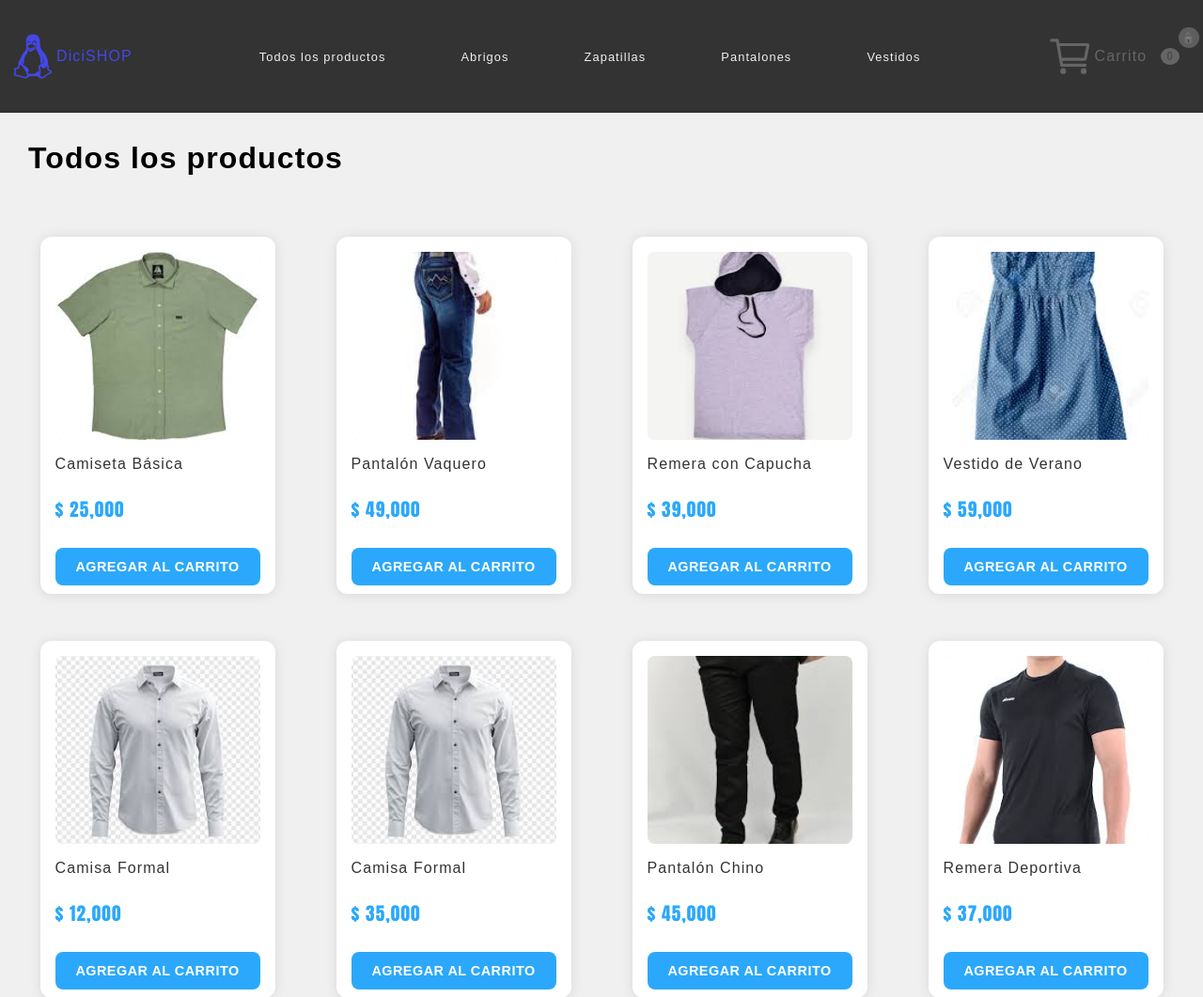
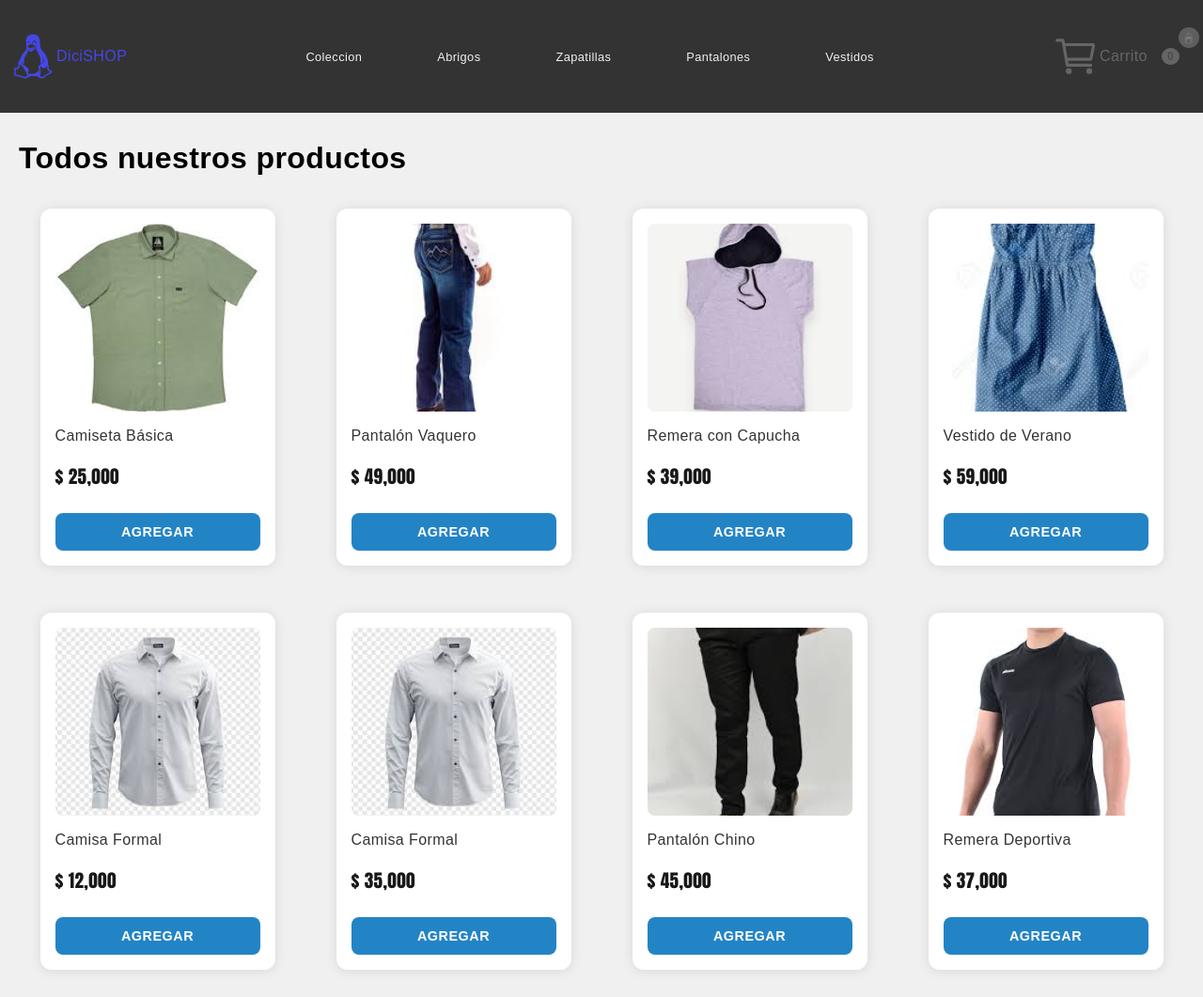
Before and after one commit to Nicodici/Ecommerce-NicolasDiCiuccio, a plain HTML site: page public/index.html in a window 1280 px wide. Shown: the top 1061 px of the page at 94% size. Drawn offline with nearby package versions, Linux system fonts and the light colour scheme.

Commit message:
actualizacion cart y css

```diff
--- a/assets/css/style.css
+++ b/assets/css/style.css
@@ -37,32 +37,32 @@ ul {
 }
 
 .li-button {
-  border: none; /* Remove border */
-  padding: 10px 20px; /* Padding around the text */
-  text-align: center; /* Center the text */
-  text-decoration: none; /* Remove underline */
-  font-size: 16px; /* Font size */
-  cursor: pointer; /* Change cursor to pointer on hover */
+  border: none;
+  padding: 10px 20px;
+  text-align: center;
+  text-decoration: none;
+  font-size: 16px;
+  cursor: pointer;
   background-color: transparent;
 }
 
 .li-span {
   color: #f0f0f0;
-  font-size: 0.8rem; /* Font size */
-  padding: 10px 20px; /* Padding around the text */
-  text-align: center; /* Center the text */
-  text-decoration: none; /* Remove underline */
-  cursor: pointer; /* Change cursor to pointer on hover */
+  font-size: 0.8rem;
+  padding: 10px 20px;
+  text-align: center;
+  text-decoration: none;
+  cursor: pointer;
   background-color: transparent;
-  border-radius: 5px; /* Rounded corners */
-  transition: all 0.3s ease-in-out; /* Smooth transition */
+  border-radius: 5px;
+  transition: all 0.3s ease-in-out;
 }
 
 .li-span:hover {
-  color: #00ac7c; /* Change text color on hover */
-  border-radius: 5px; /* Rounded corners */
-  font-size: 0.9rem; /* Font size */
-  transition: all 0.3s ease-in-out; /* Smooth transition */
+  color: #3157ff;
+  border-radius: 5px;
+  font-size: 0.9rem;
+  transition: all 0.3s ease-in-out;
 }
 
 #number {
@@ -91,26 +91,26 @@ html {
 .titulos {
   display: flex;
   justify-content: left;
+  margin: 30px 20px 0px 20px;
 }
 .titulo-p {
   font-family: "Varela Round", sans-serif;
   color: #000000;
   font-size: 2rem;
-  margin: 30px;
 }
 
 /* css de los cards */
 
 .card {
   position: relative;
-  width: 280px;           /* Ancho fijo */
-  height: 380px;          /* Alto fijo */
+  width: 280px;
+  height: 380px;
   box-shadow: 0px 1px 13px rgba(0, 0, 0, 0.1);
   cursor: pointer;
   transition: all 120ms;
   display: flex;
   flex-direction: column;
-  align-items: stretch;   /* Elementos ocupan todo el ancho */
+  align-items: stretch;
   background: #fff;
   padding: 1rem;
   margin: 15px;
@@ -157,16 +157,15 @@ html {
   overflow: hidden;
 }
 
+
 .card .title {
   font-family: Arial, Helvetica, sans-serif;
   font-size: 1rem;
   font-weight: 500;
   color: #333;
   line-height: 1.2;
-  display: -webkit-box;
   -webkit-line-clamp: 2;  /* Máximo 2 líneas */
   line-clamp: 2;          /* Propiedad estándar */
-  -webkit-box-orient: vertical;
   overflow: hidden;
   text-overflow: ellipsis;
   margin: 0;
@@ -174,14 +173,14 @@ html {
 
 /* Contenedor del precio */
 .price-container {
-  margin: 0.5rem 0;
+  margin: 0.2rem 0;
 }
 
 .card .price {
   font-family: Impact, Haettenschweiler, "Arial Narrow Bold", sans-serif;
   font-size: 1.2rem;
   font-weight: bold;
-  color: #2ba8fb;
+  color: #181818;
   margin: 0;
 }
 
@@ -189,10 +188,12 @@ html {
 .button-container {
   margin-top: auto;      /* Empuja el botón hacia abajo */
   padding-top: 1rem;
+  display:flex;
+  justify-content: center;
 }
 
 .card:hover {
-  transform: translateY(-3px);
+  transform: translateY(-1px);
   box-shadow: 0px 5px 20px rgba(0, 0, 0, 0.15);
 }
 
@@ -207,7 +208,7 @@ html {
   padding: 12px 20px;
   border: none;
   border-radius: 8px;
-  background-color: #2ba8fb;
+  background-color: #2384c5;
   color: #ffffff;
   font-weight: 600;
   font-size: 0.9rem;
@@ -215,12 +216,12 @@ html {
   transition: all 0.3s ease;
   text-transform: uppercase;
   letter-spacing: 0.5px;
-}
+  }
 
 .productAddBtn:hover {
   background-color: #1e96e8;
   box-shadow: 0 4px 15px rgba(43, 168, 251, 0.3);
-  transform: translateY(-2px);
+  transform: translateY(-1px);
 }
 
 .productAddBtn:active {
@@ -276,16 +277,12 @@ html {
 
 .list-size .item-list-button {
   cursor: pointer;
-
   padding: 0.5rem;
   background-color: var(--zinc-800);
-
   font-size: 0.75rem;
   color: var(--light);
-
   border: 2px solid var(--zinc-800);
   border-radius: 0.25rem;
-
   transition: all 0.3s ease-in-out;
 }
 
@@ -294,9 +291,7 @@ html {
 }
 .item-list-button:focus {
   background-color: var(--primary);
-
   border: 2px solid var(--primary-shadow);
-
   box-shadow: inset 0px 1px 4px var(--primary-shadow);
 }
 
@@ -305,13 +300,6 @@ html {
   align-items: center;
   gap: 1rem;
 }
-
-.price {
-  font-size: 1.5rem;
-  font-weight: 500;
-  color: var(--light);
-}
-
 .cart-button .cart-icon {
   width: 1rem;
 }
@@ -322,7 +310,7 @@ html {
   box-sizing: inherit;
   padding: 0;
   margin: 0;
-  letter-spacing: 1.1px;
+  letter-spacing: 0.4px;
 }
 
 .navig {
@@ -680,7 +668,7 @@ html {
   grid-area: precio;
   font-size: 1.1rem;
   font-weight: 700;
-  color: #2ba8fb;
+  color: #071925;
   text-align: right;
   margin: 0;
 }
--- a/js/modules/carrito.js
+++ b/js/modules/carrito.js
@@ -1,4 +1,3 @@
-
 let productsCart = JSON.parse(localStorage.getItem("products-in-cart"));
 
 const cartEmpty = document.getElementById("cartEmpty");
@@ -33,7 +32,7 @@ function renderCart(products) {
             <p class="product-quantity">Cant: ${product.cantidad}</p>
             <p class="product-price">$${product.precio.toLocaleString()}</p>
             <button class="delete-btn" id="${product.id}">
-                <img src="./img/delete.png" alt="Eliminar">
+                <img src="../assets/img/delete.png" alt="Eliminar">
             </button>
         </div>
         `;
--- a/js/modules/main.js
+++ b/js/modules/main.js
@@ -13,7 +13,6 @@ const numberCart = document.querySelector("#number");
 let arrayCart = JSON.parse(localStorage.getItem("products-in-cart")) || [];
 const cartLink = document.querySelector("#cart-link");
 const navDiv = document.querySelector(".nav-div:last-child"); // Selector correcto para el nav-div del carrito
-
 // <<<<<<<<<<<<<QuerySelectors>>>>>>>>>>>
 
 
@@ -41,7 +40,7 @@ function cargarProductos(productos) {
           <p class="price">$ ${producto.precio.toLocaleString()}</p>
         </div>
         <div class="button-container">
-          <button class="productAddBtn" id="${producto.id}">Agregar al carrito</button>
+          <button class="productAddBtn" id="${producto.id}">Agregar</button>
         </div>
       </div>
     </div>`
@@ -56,13 +55,14 @@ function cargarProductos(productos) {
 cargarProductos(productosRopa);
 
 let prodFilters = [];
+
 //filtro por categorias
 botonesCategorias.forEach(button => {
   button.addEventListener('click', (e) => {
 
     if (e.currentTarget.id === "filterAll") {
       prodFilters = productosRopa;
-      tituloPrincipal.innerHTML = "Todos los productos";
+      tituloPrincipal.innerHTML = "Todos nuestros productos";
     } else {
       prodFilters = productosRopa.filter(producto => producto.categoria.id.toLowerCase() === e.currentTarget.id);
       tituloPrincipal.innerHTML = prodFilters[0].categoria.nombre; // muestra el nombre de la primera categoría del filtro
@@ -83,11 +83,30 @@ function actButtons() {
 }
 
 let sumCartLst = 0;
+
+// Función para manejar click en carrito vacío
+function handleEmptyCartClick(e) {
+  e.preventDefault();
+  console.log(e);
+
+    Toastify({
+      text: "⚠️ Agrega productos al carrito para continuar",
+      duration: 3000,
+      gravity: "top",
+      position: "center",
+      backgroundColor: "#ff6b6b",
+      className: "warning-toast",
+      stopOnFocus: true,
+    }).showToast();
+
+  return false;
+}
+
+//funcion que verifica el local storage y actualiza el carrito.
 const cartLocalStorage = () => {
   const productsCart = JSON.parse(localStorage.getItem("products-in-cart"));
 
   if (productsCart && productsCart.length > 0) {
-    // Hay productos en el carrito - HABILITAR
     sumCartLst = productsCart.reduce((acc, product) => acc + product.cantidad, 0);
 
     // Habilitar el nav-div del carrito
@@ -97,37 +116,31 @@ const cartLocalStorage = () => {
     navDiv.style.cursor = "pointer";
     navDiv.classList.remove("cart-disabled");
 
-    // Remover evento de click bloqueado si existe
+    // IMPORTANTE: Remover todos los event listeners del carrito vacío
+    cartLink.removeEventListener('click', handleEmptyCartClick);
     cartLink.onclick = null;
 
+    console.log('Carrito habilitado - productos encontrados:', sumCartLst);
   } else {
-    // No hay productos - BLOQUEAR
     sumCartLst = 0;
 
-    // Bloquear el nav-div del carrito
+    // Configurar carrito como vacío pero MANTENER eventos
     cartLink.href = "#";
-    navDiv.style.pointerEvents = "none";
     navDiv.style.opacity = "0.5";
     navDiv.style.cursor = "not-allowed";
     navDiv.classList.add("cart-disabled");
 
-    // Prevenir navegación y mostrar mensaje
-    cartLink.onclick = (e) => {
-      e.preventDefault();
+    // NO bloquear pointer events para permitir el click
+    navDiv.style.pointerEvents = "auto";
 
-      // Mostrar notificación con Toastify
-      Toastify({
-        text: "⚠️ Agrega productos al carrito para continuar",
-        duration: 3000,
-        gravity: "top",
-        position: "center",
-        backgroundColor: "#ff6b6b",
-        className: "warning-toast",
-        stopOnFocus: true,
-      }).showToast();
+    // Limpiar eventos previos antes de agregar nuevos
+    cartLink.onclick = null;
+    cartLink.removeEventListener('click', handleEmptyCartClick);
 
-      return false;
-    };
+    // Agregar nuevo event listener
+    cartLink.addEventListener('click', handleEmptyCartClick);
+
+    console.log('Carrito deshabilitado - sin productos');
   }
 
   console.log("cantidad de productos en el local storage", sumCartLst);
@@ -145,20 +158,19 @@ function AddToCart(e) {
   //busco por id si algun producto tiene el valor del idbutton y lo guardo en una variable
   const productoAgregado = productosRopa.find(producto => producto.id == idButton);
 
-
   //verifico si el array tiene el elemento, si lo tiene sumo la cantidad (buscando por index), sino le asigno cant=1 y lo pusheo
   if (arrayCart.some(producto => producto.id == idButton)) {
-
     const index = arrayCart.findIndex(producto => producto.id == idButton)
     arrayCart[index].cantidad++;
-
   } else {
     productoAgregado.cantidad = 1;
     arrayCart.push(productoAgregado);
-
   }
 
   localStorage.setItem("products-in-cart", JSON.stringify(arrayCart));
+
+  console.log('Producto agregado al localStorage:', arrayCart);
+  console.log('Ejecutando cartLocalStorage() después de agregar...');
 
   cartLocalStorage();
 
--- a/public/index.html
+++ b/public/index.html
@@ -33,7 +33,7 @@
             <ion-icon class="icon" name="logo-tux"></ion-icon>DiciSHOP
           </div>
           <ul class="menu">
-            <li><button id="filterAll" class="li-button" ><span class="li-span">Todos los productos</span></button></li>
+            <li><button id="filterAll" class="li-button" ><span class="li-span">Coleccion</span></button></li>
             <li><button id="camisetas" class="li-button" ><span class="li-span">Abrigos</span></button></li>
             <li><button id="zapatillas" class="li-button" ><span class="li-span">Zapatillas</span></button></li>
             <li><button id="pantalones" class="li-button" ><span class="li-span">Pantalones</span></button></li>
@@ -55,7 +55,7 @@
 <!-- /*------------------Header------------------ */ -->
       <main>
         <div class="titulos">
-          <h2 id="tit-principal" class="titulo-p">Todos los productos</h2>
+          <h2 id="tit-principal" class="titulo-p">Todos nuestros productos</h2>
         </div>
         <div id="cont-products" class="cont-products">
           <!-- Acá se va a rellenar con los productos creados por el main.js-->
```
Also changed, not shown: README.md, 2 other files.
